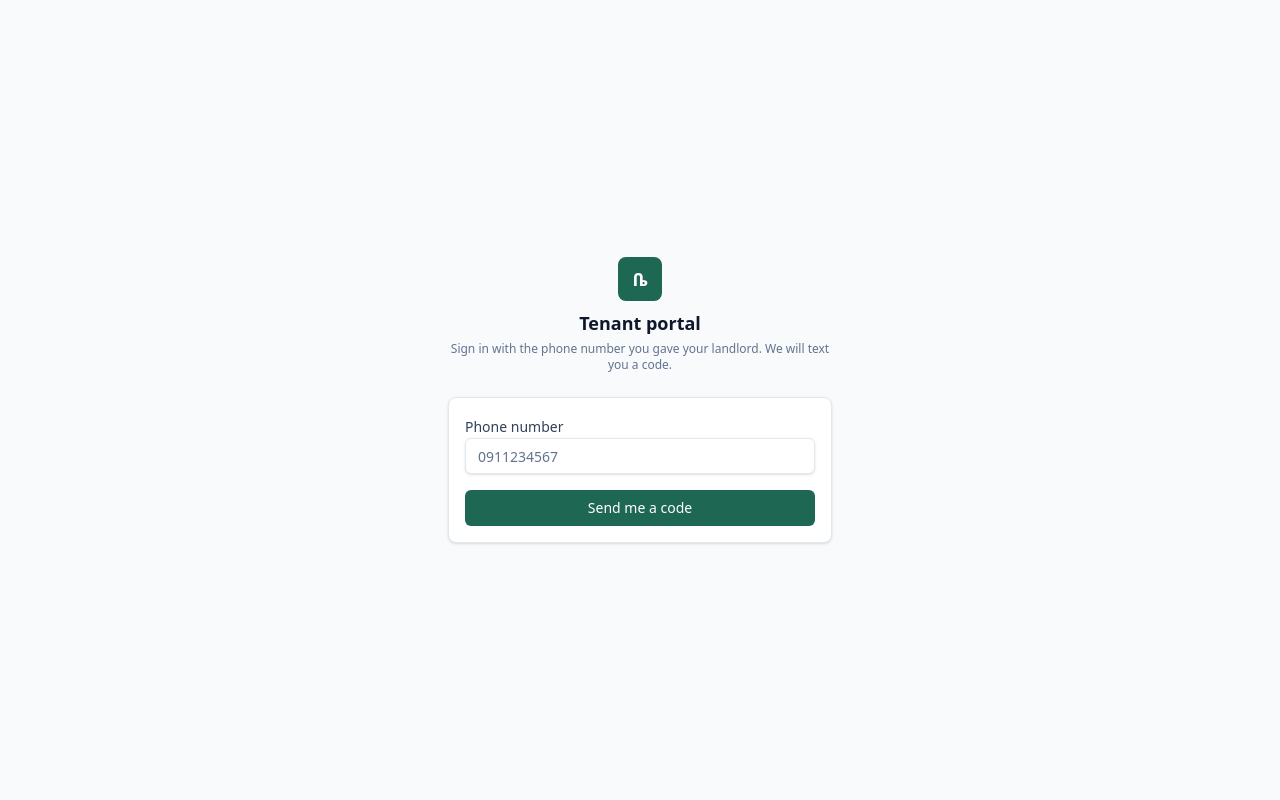
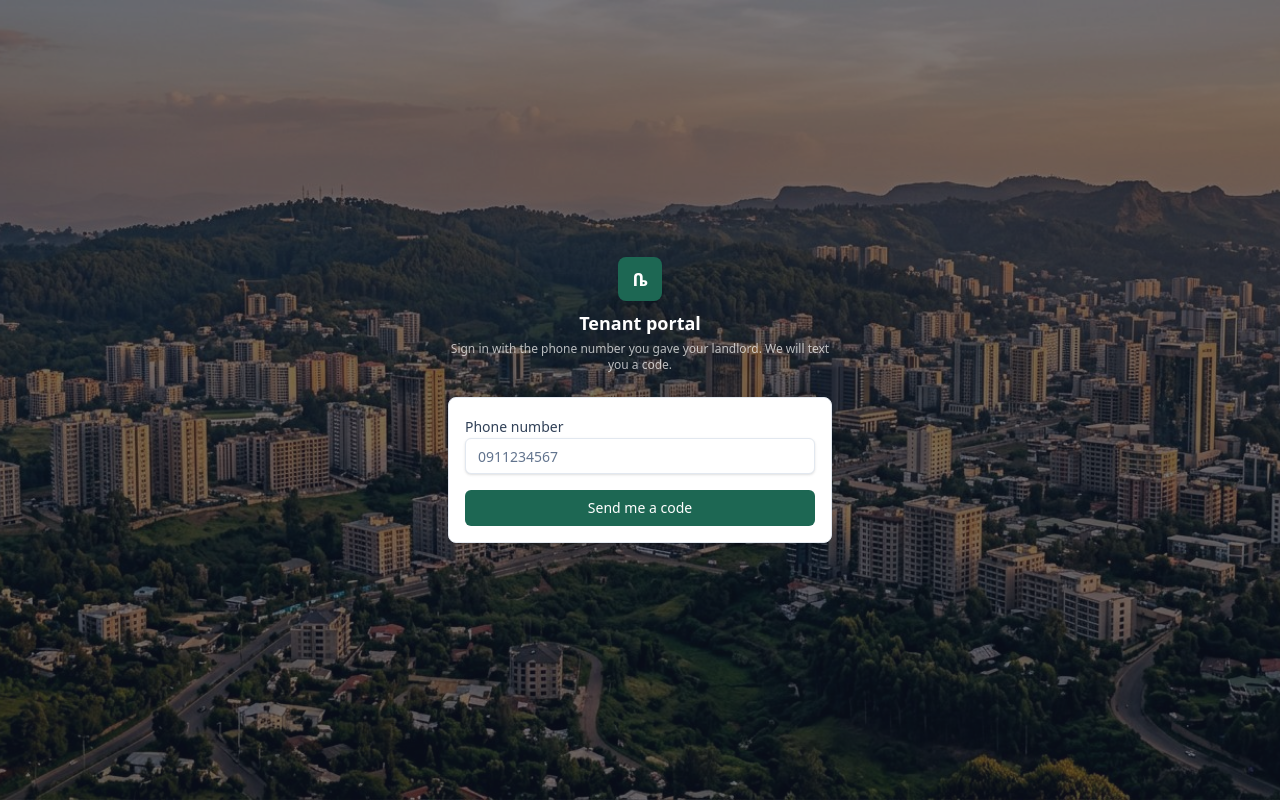
Before and after one commit to michaeltsige/property-management-system-et, a Next.js app in the folder apps/web/: page /portal/login in a window 1280 px wide. Built offline with nearby package versions, Linux system fonts and the light colour scheme.

Commit message:
feat(web): golden-hour Addis Ababa hero background on login screens

```diff
--- a/apps/web/src/app/(auth)/login/page.tsx
+++ b/apps/web/src/app/(auth)/login/page.tsx
@@ -39,14 +39,21 @@ export default function LoginPage() {
   }
 
   return (
-    <div className="flex min-h-screen items-center justify-center bg-slate-50 px-4">
-      <div className="w-full max-w-sm">
+    <div className="relative flex min-h-screen items-center justify-center px-4">
+      {/* Addis Ababa at golden hour; the overlay keeps text readable (WCAG). */}
+      <div
+        aria-hidden="true"
+        className="absolute inset-0 bg-cover bg-center"
+        style={{ backgroundImage: "url('/images/login-hero.jpg')" }}
+      />
+      <div aria-hidden="true" className="absolute inset-0 bg-slate-900/55" />
+      <div className="relative w-full max-w-sm">
         <div className="mb-6 text-center">
-          <div className="mx-auto mb-2 flex h-11 w-11 items-center justify-center rounded-lg bg-brand-600 text-lg font-bold text-white">
+          <div className="mx-auto mb-2 flex h-11 w-11 items-center justify-center rounded-lg bg-brand-600 text-lg font-bold text-white shadow-lg">
             ቤ
           </div>
-          <h1 className="text-lg font-semibold text-slate-900">{t('app.name')}</h1>
-          <p className="text-xs text-slate-500">{t('app.tagline')}</p>
+          <h1 className="text-lg font-semibold text-white">{t('app.name')}</h1>
+          <p className="text-xs text-white/70">{t('app.tagline')}</p>
         </div>
 
         <Card>
--- a/apps/web/src/app/(portal)/portal/login/page.tsx
+++ b/apps/web/src/app/(portal)/portal/login/page.tsx
@@ -56,14 +56,21 @@ export default function PortalLoginPage() {
   }
 
   return (
-    <div className="flex min-h-screen items-center justify-center bg-slate-50 px-4">
-      <div className="w-full max-w-sm">
+    <div className="relative flex min-h-screen items-center justify-center px-4">
+      {/* Addis Ababa at golden hour; the overlay keeps text readable (WCAG). */}
+      <div
+        aria-hidden="true"
+        className="absolute inset-0 bg-cover bg-center"
+        style={{ backgroundImage: "url('/images/login-hero.jpg')" }}
+      />
+      <div aria-hidden="true" className="absolute inset-0 bg-slate-900/55" />
+      <div className="relative w-full max-w-sm">
         <div className="mb-6 text-center">
-          <div className="mx-auto mb-2 flex h-11 w-11 items-center justify-center rounded-lg bg-brand-600 text-lg font-bold text-white">
+          <div className="mx-auto mb-2 flex h-11 w-11 items-center justify-center rounded-lg bg-brand-600 text-lg font-bold text-white shadow-lg">
             ቤ
           </div>
-          <h1 className="text-lg font-semibold text-slate-900">{t('portal.title')}</h1>
-          <p className="mt-1 text-xs text-slate-500">{t('portal.login_hint')}</p>
+          <h1 className="text-lg font-semibold text-white">{t('portal.title')}</h1>
+          <p className="mt-1 text-xs text-white/70">{t('portal.login_hint')}</p>
         </div>
 
         <Card>
```
Also changed, not shown: apps/web/public/images/login-hero.jpg (added).
